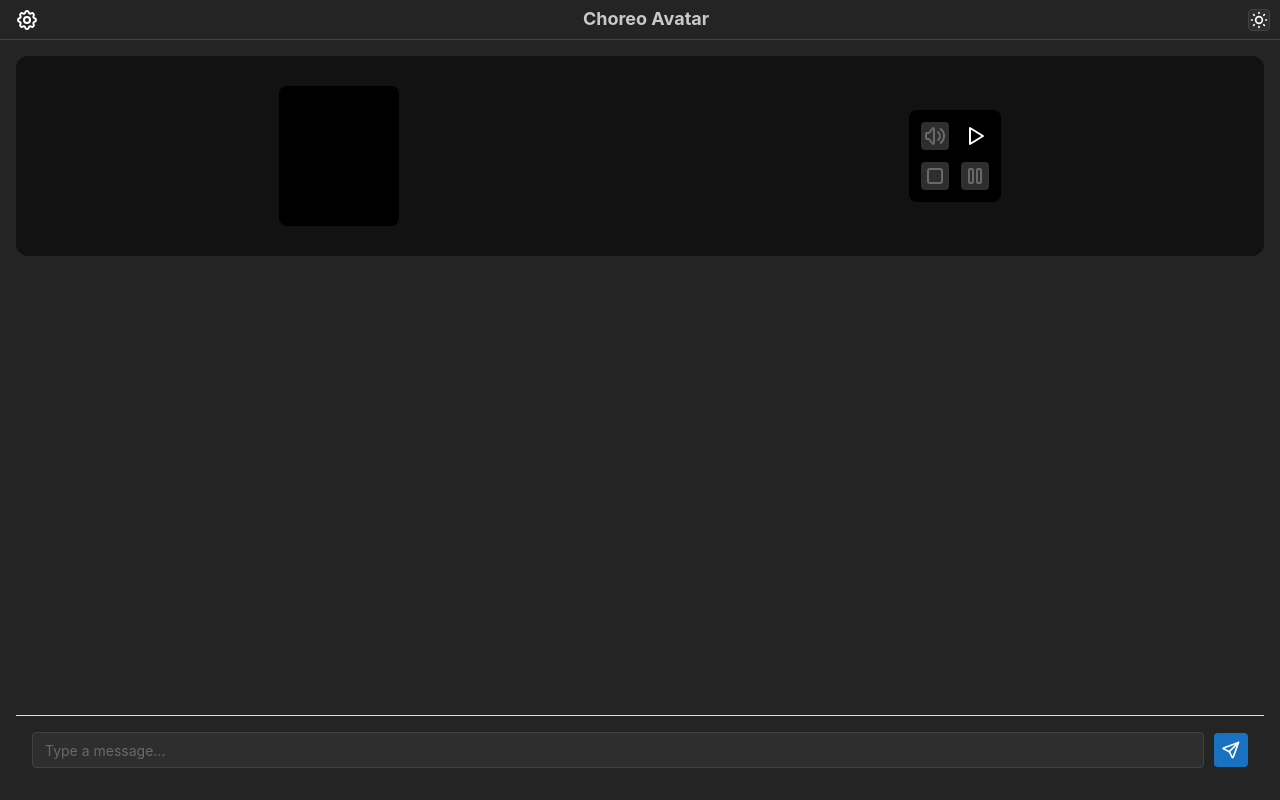
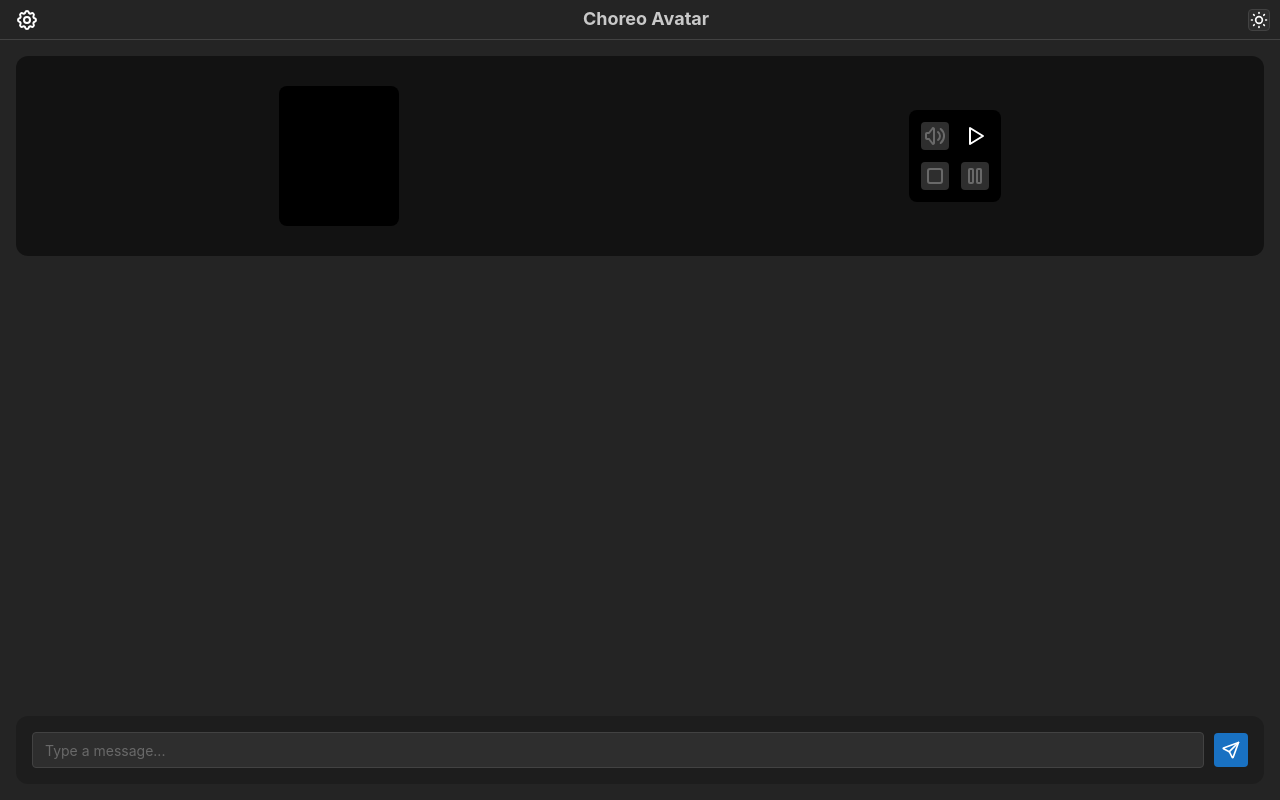
Before and after one commit to dhruvked/temp-prompt-tester, a Next.js app in the folder apps/web/: page / in a window 1280 px wide. Built offline with nearby package versions, Linux system fonts and the light colour scheme.

Commit message:
changing color

```diff
--- a/apps/web/src/app/page.tsx
+++ b/apps/web/src/app/page.tsx
@@ -420,7 +420,8 @@ export default function ChatPage() {
         <Stack
           gap="md"
           p="md"
-          style={{ borderTop: "1px solid var(--mantine-color-gray-3)" }}
+          bg="rgba(0, 0, 0, 0.2)"
+          style={{ borderRadius: "12px" }}
         >
           <Group gap="xs">
             <TextInput
```
